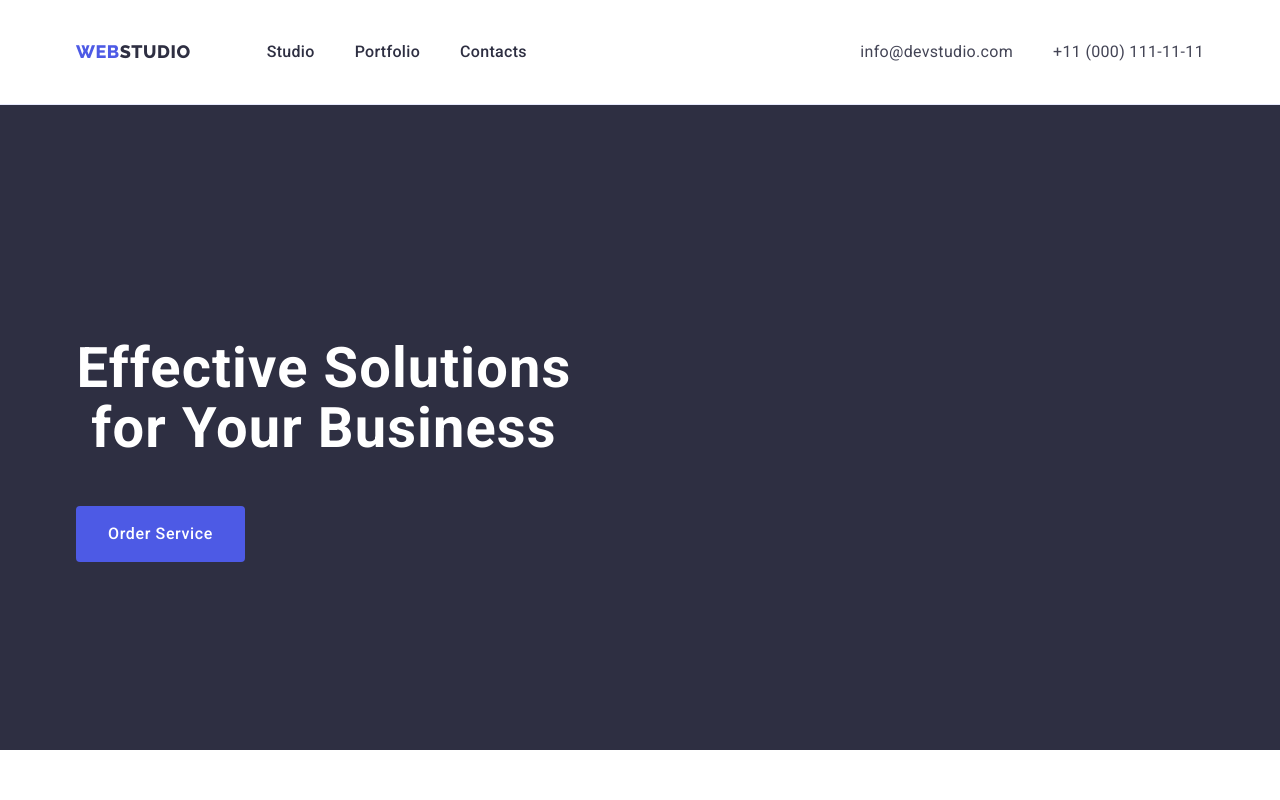
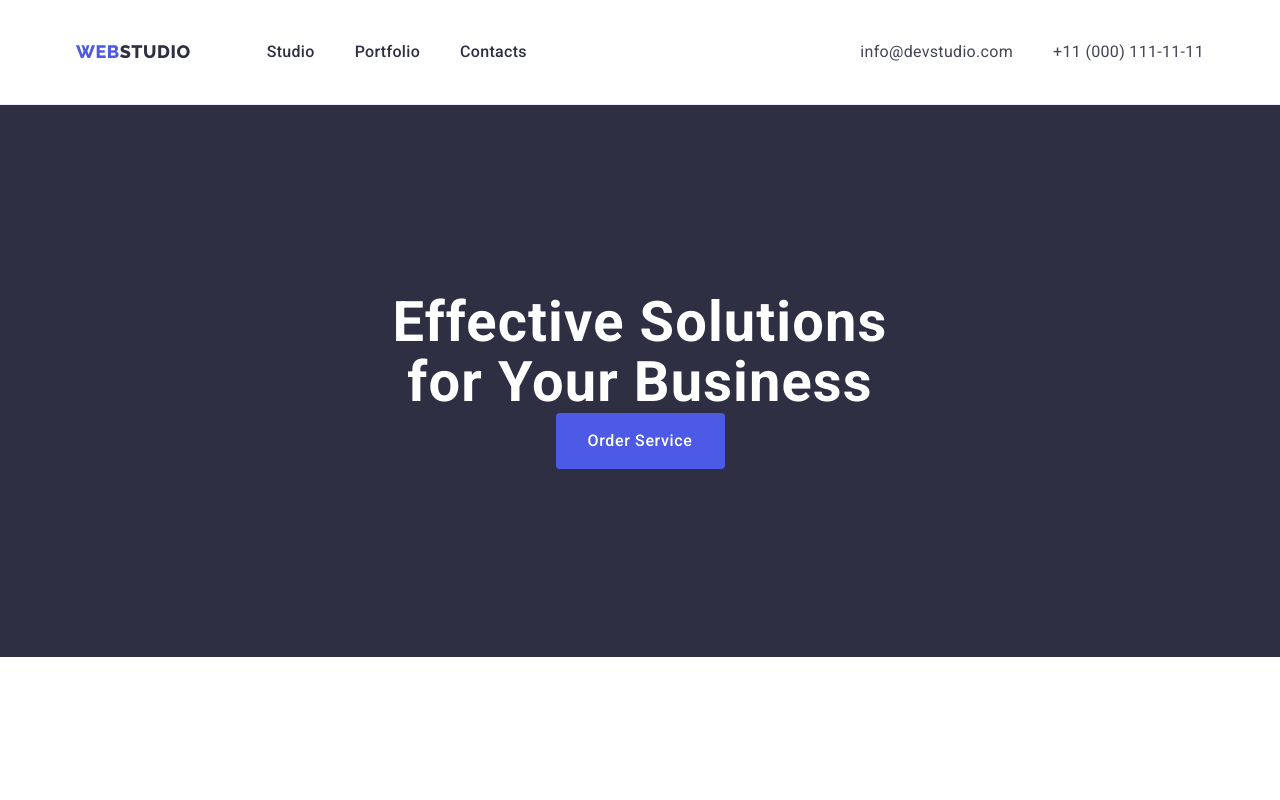
Before and after one commit to suciu31DNS/goit-homework-hw-03, a plain HTML site: page index.html in a window 1280 px wide. Shown: the top 800 px of the page. Drawn offline with nearby package versions, Linux system fonts and the light colour scheme.

Commit message:
day2 update 6

```diff
--- a/css/styles.css
+++ b/css/styles.css
@@ -45,9 +45,6 @@ img {
   gap: 40px
 }
 
-/* .navigation-link {
-  padding: 24px 0;
-} */
 
 .address-list {
   display: flex;
@@ -120,8 +117,6 @@ img {
   letter-spacing: 0.02em;
   color: var(--hero-color-navy);
   padding: 24px 0;
-  /* margin: 0; */
-
 }
 
 
@@ -172,6 +167,7 @@ img {
   letter-spacing: 0.02em;
   color: var(--light-color);
   max-width: 496px;
+  margin: 0 auto;
 }
 
 .order-button {
@@ -189,6 +185,7 @@ img {
   border: none;
   background-color: var(--logo-button-blue-color);
   border-radius: 4px;
+  margin: 0 auto;
 }
 
 .order-button:hover {
@@ -216,14 +213,6 @@ img {
   width: calc((100% - 72px) / 4);
 }
 
-
-/* .section-description-title {
-  font-size: 56px;
-  line-height: 1.07;
-  text-align: center;
-  letter-spacing: 0.02em;
-  color: var(--light-color);
-} */
 
 .not-visible {
   position: absolute;
```
